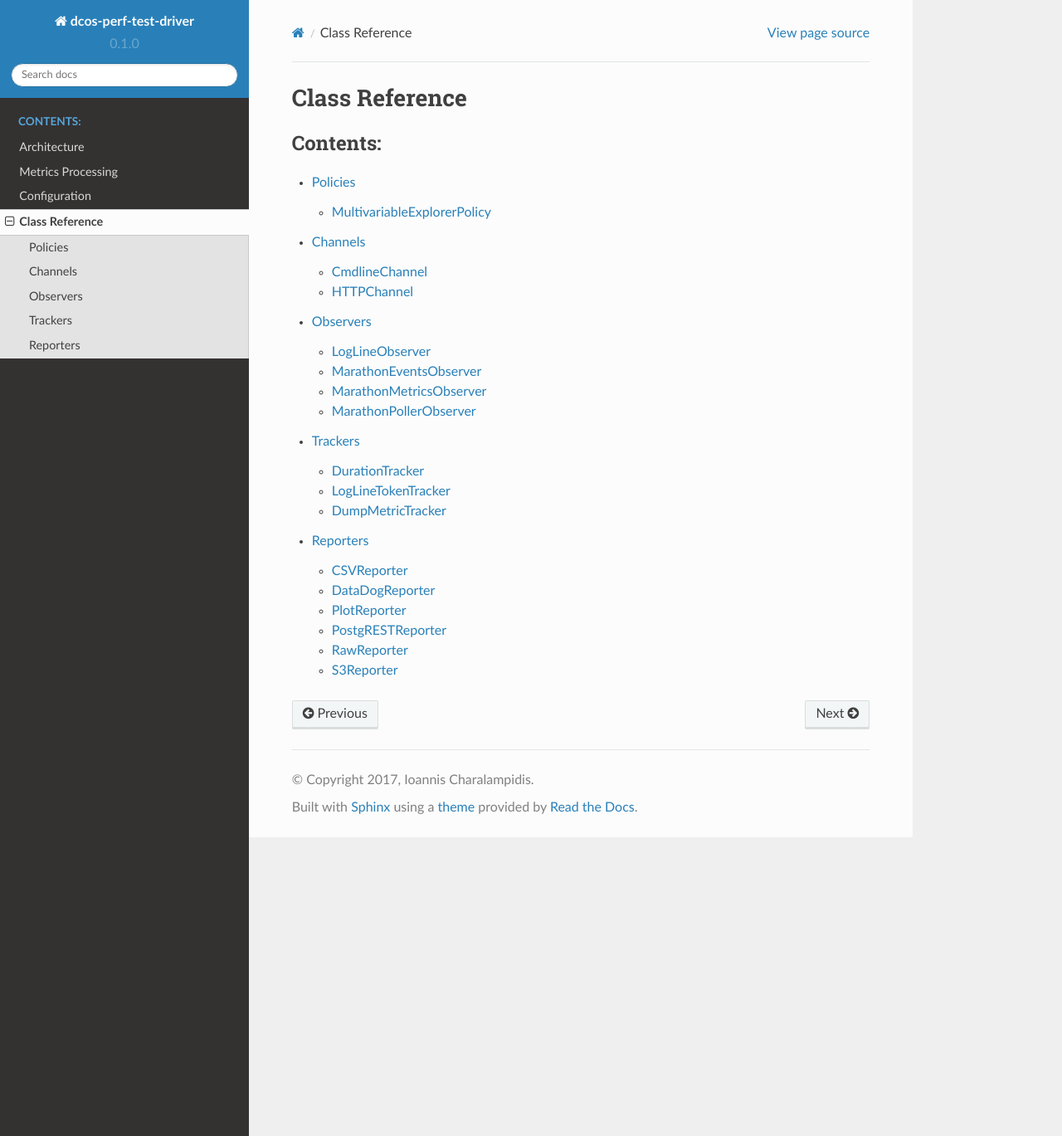
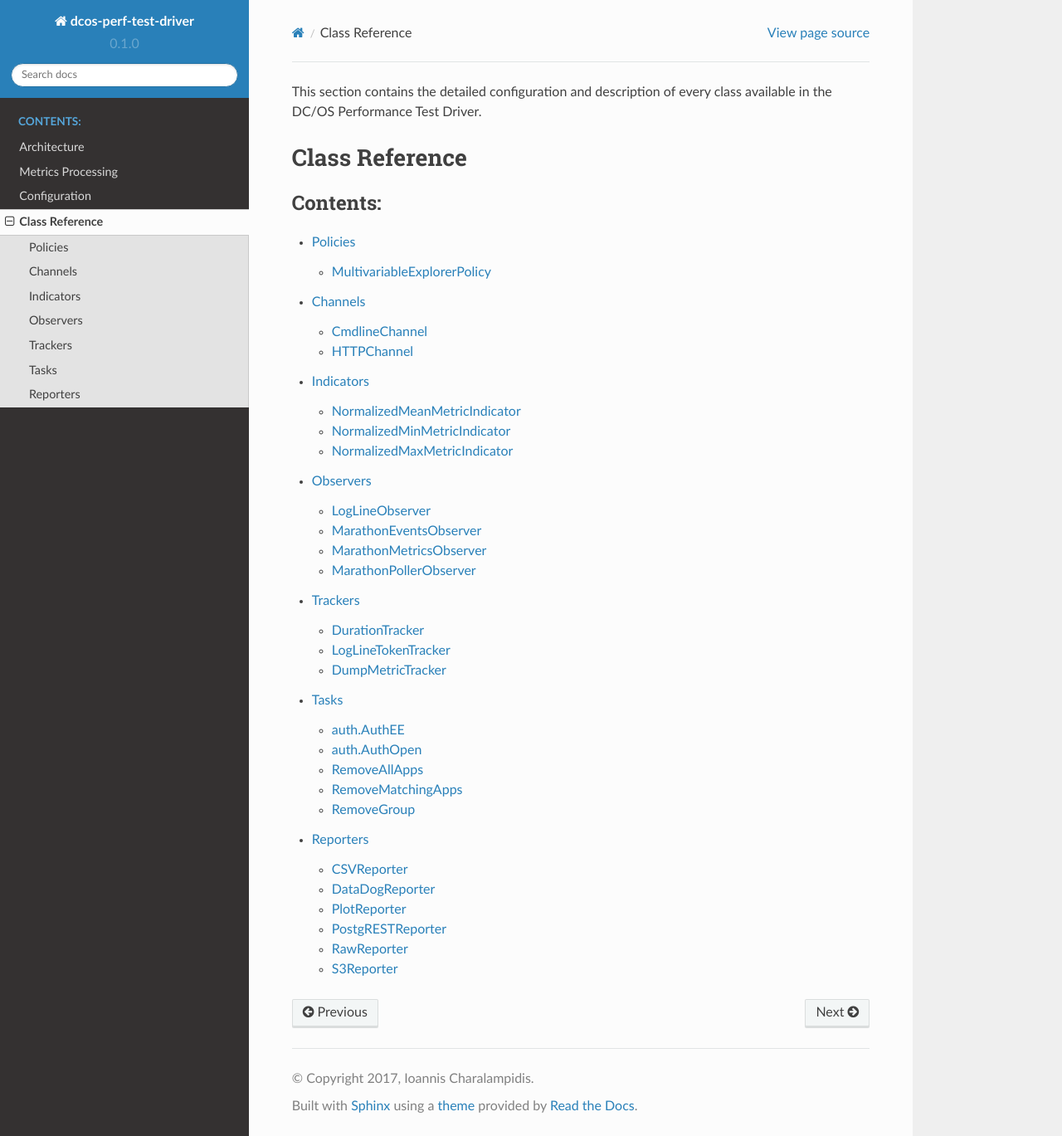
Before and after one commit to mesosphere/dcos-perf-test-driver, a Sphinx documentation site: the page built from docs/source/classes/Readme.rst, in a window 1280 px wide and 1369 px high. Shown: the whole window at 83% size. Built offline with Sphinx 7.4.7 and the Read the Docs theme 2.0.0, drawn with Linux system fonts in a browser that asks for light colours; formulas are drawn with MathJax 3.

Commit message:
docs(indicators,tasks): adding placeholders for indicators and tasks

```diff
--- a/docs/source/classes/Readme.rst
+++ b/docs/source/classes/Readme.rst
@@ -1,4 +1,7 @@
 .. _classref:
+
+This section contains the detailed configuration and description of every
+class available in the DC/OS Performance Test Driver.
 
 Class Reference
 ===============
@@ -9,6 +12,8 @@ Class Reference
 
    Policies
    Channels
+   Indicators
    Observers
    Trackers
+   Tasks
    Reporters
```
Also changed, not shown: docs/source/classes/Indicators.rst (added, +24 -0 lines), docs/source/classes/Tasks.rst (added, +34 -0 lines).
